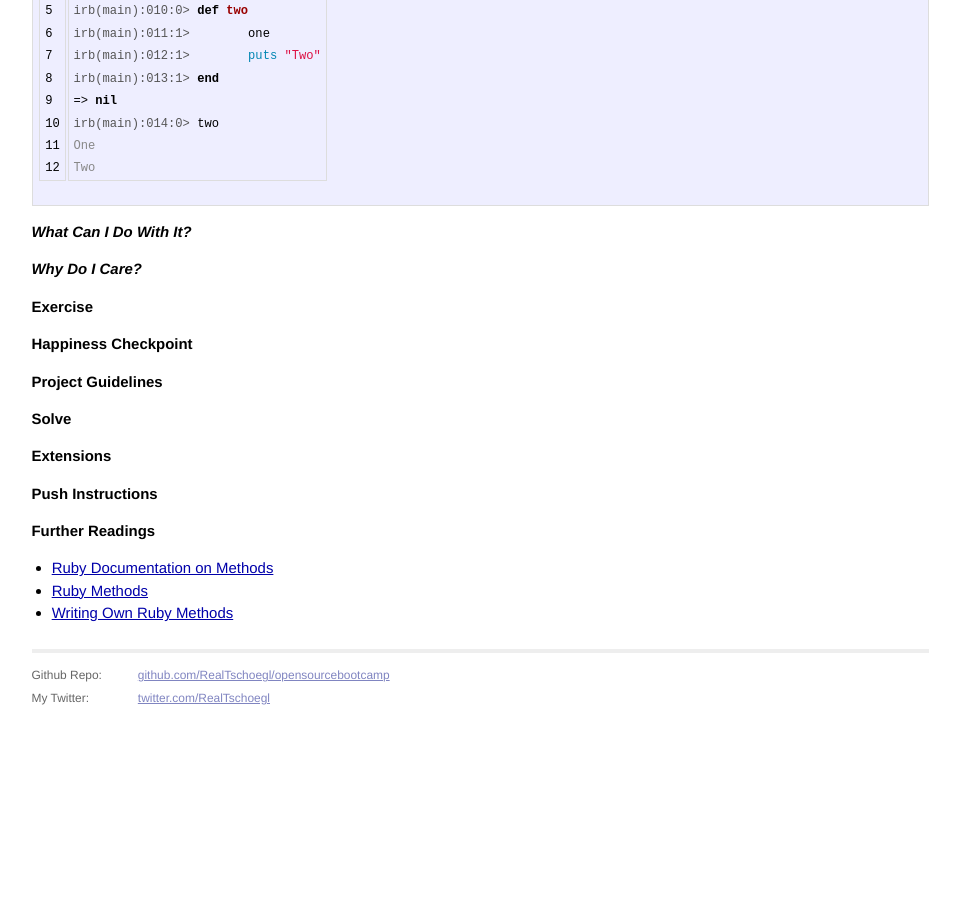
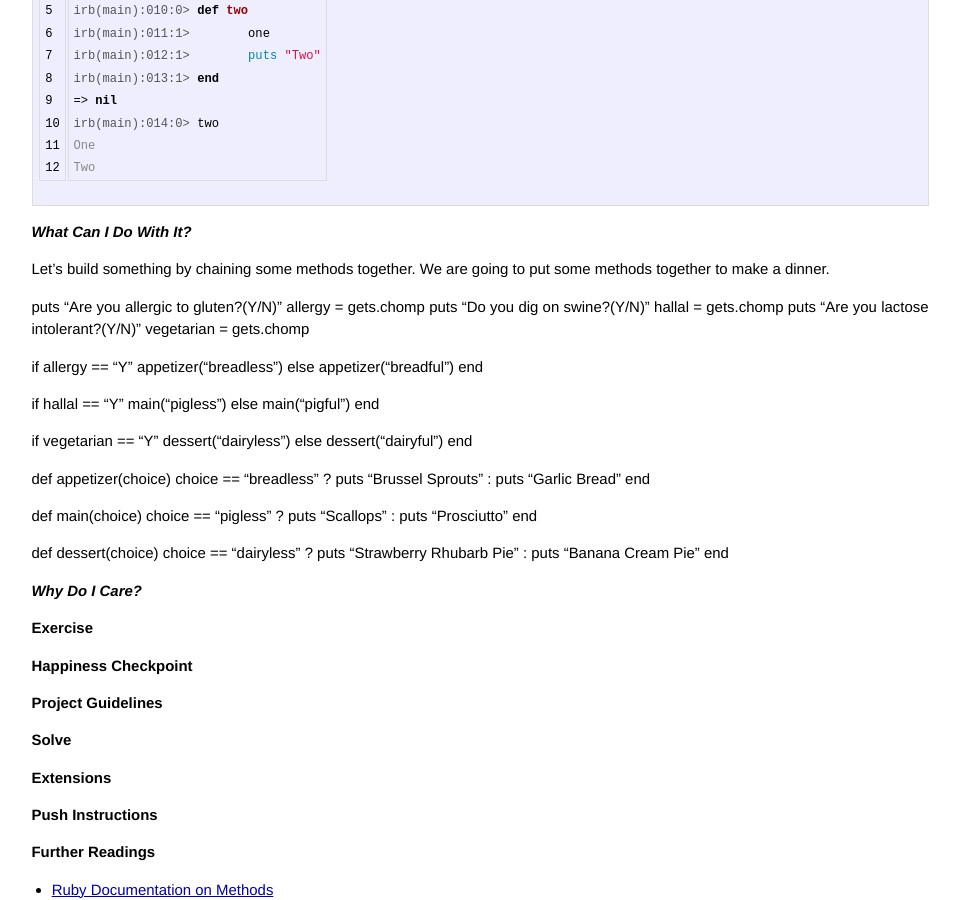
Before and after one commit to RealTschoegl/opensourcebootcamp, a Jekyll site: the page built from _posts/2014-03-11-lesson-methods.markdown, in a window 1280 px wide and 900 px high, scrolled down 3295 px. Shown: the whole window, without its empty margins (160-1120 px from the left). Built offline with Jekyll 4.4.1, drawn with Linux system fonts in a browser that asks for light colours; Markdown is read by kramdown in place of the engine named in the settings; before the commit the page ends 4016 px from its top, so only the background shows below that.

Commit message:
Updated 2014-03-11-lesson-methods.markdown

```diff
--- a/_posts/2014-03-11-lesson-methods.markdown
+++ b/_posts/2014-03-11-lesson-methods.markdown
@@ -149,6 +149,45 @@ Two
 
 ### _What Can I Do With It?_
 
+Let's build something by chaining some methods together.  We are going to put some methods together to make a dinner.
+
+puts "Are you allergic to gluten?(Y/N)"
+allergy = gets.chomp
+puts "Do you dig on swine?(Y/N)"
+hallal = gets.chomp
+puts "Are you lactose intolerant?(Y/N)"
+vegetarian = gets.chomp
+
+if allergy == "Y"
+	appetizer("breadless")
+else
+	appetizer("breadful")
+end
+
+if hallal == "Y"
+	main("pigless")
+else
+	main("pigful")
+end
+
+if vegetarian == "Y"
+	dessert("dairyless")
+else
+	dessert("dairyful")
+end
+
+def appetizer(choice)
+	choice == "breadless" ? puts "Brussel Sprouts" : puts "Garlic Bread"
+end
+
+def main(choice)
+	choice == "pigless" ? puts "Scallops" : puts "Prosciutto"
+end
+
+def dessert(choice)
+	choice == "dairyless" ? puts "Strawberry Rhubarb Pie" : puts "Banana Cream Pie"
+end
+
 ### _Why Do I Care?_
 
 ## Exercise
```
